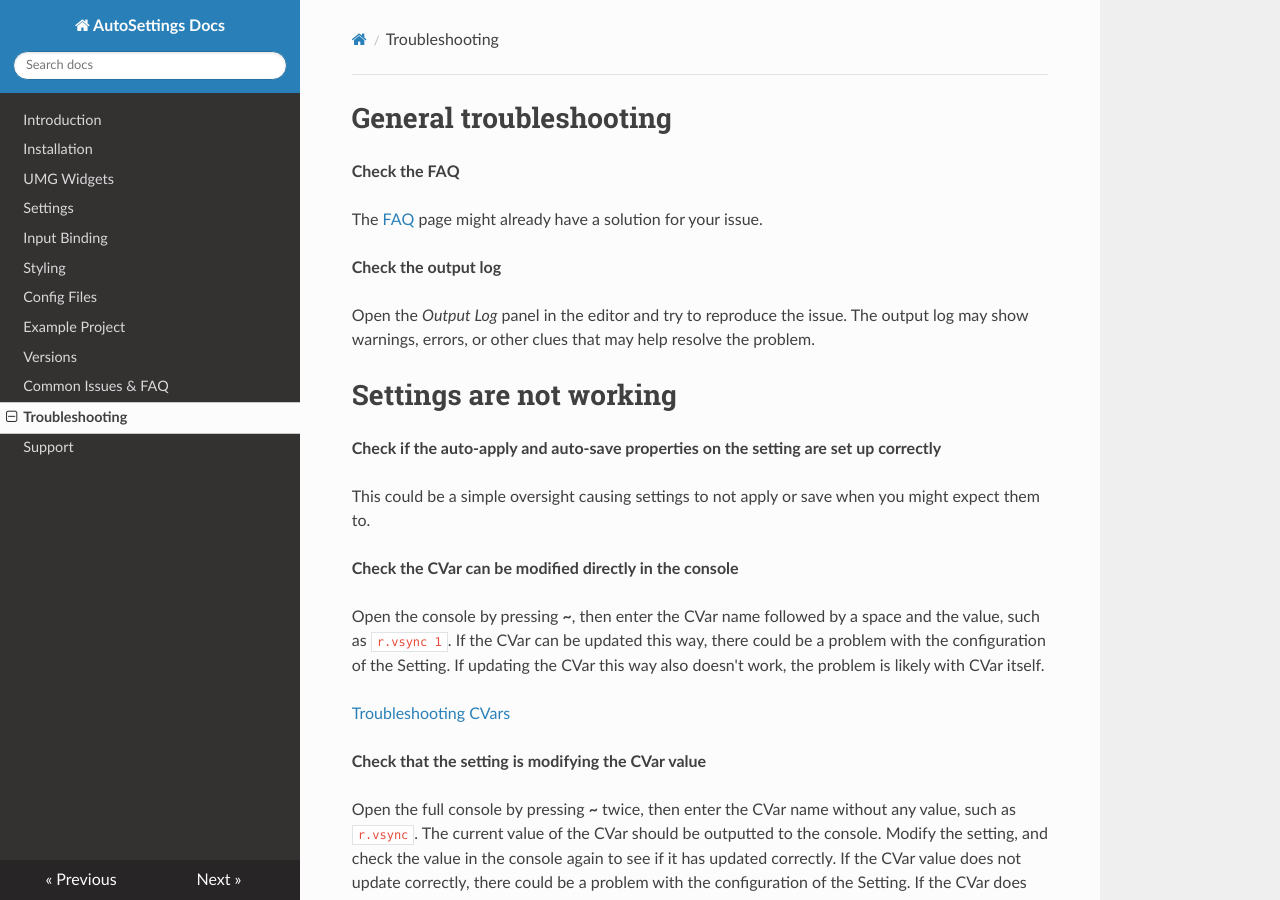
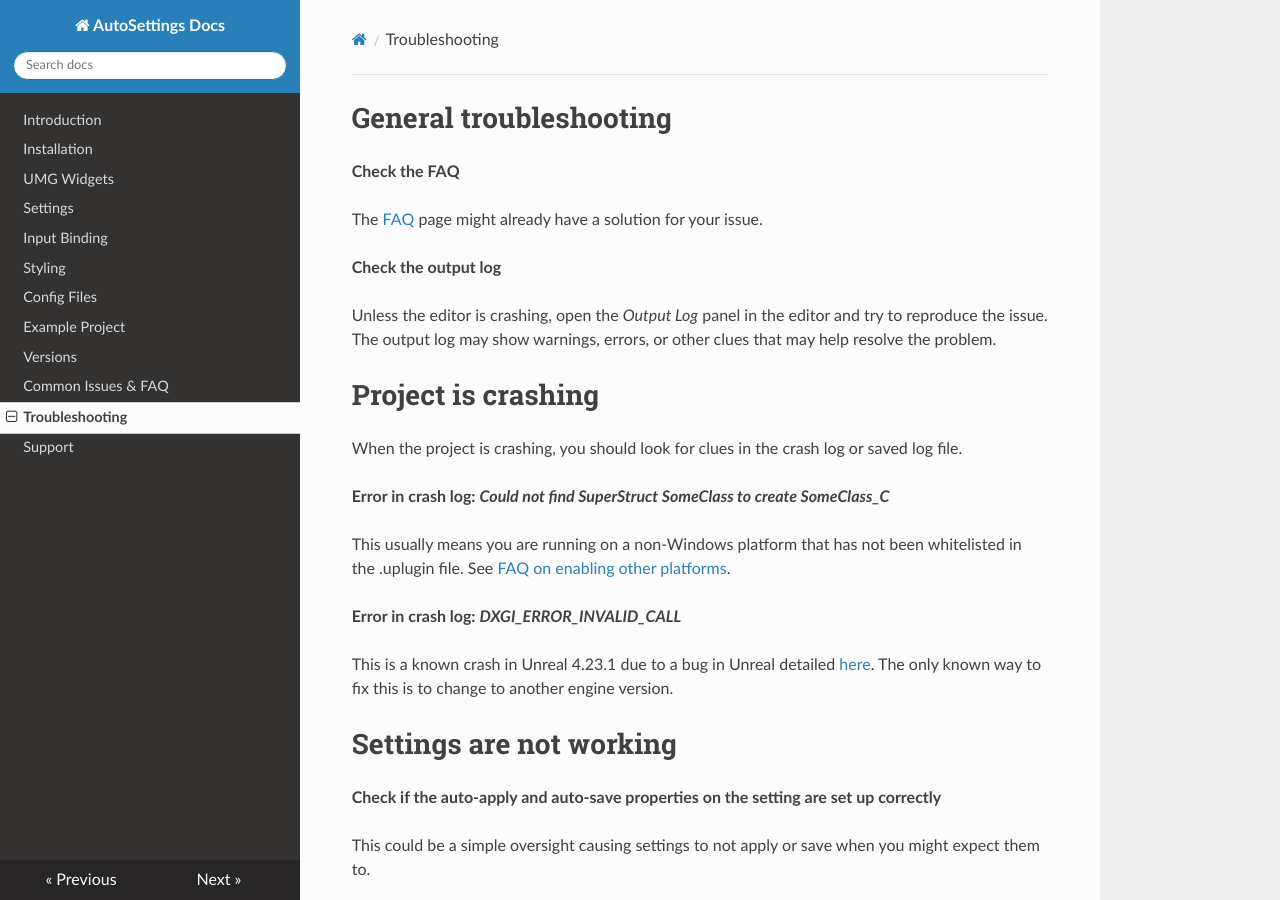
Before and after one commit to Acren/AutoSettings-Docs, an MkDocs documentation site: the page built from docs/troubleshooting.md, in a window 1280 px wide and 900 px high. Built offline with MkDocs 1.6.1, drawn with Linux system fonts in a browser that asks for light colours; nearby versions of some CDN libraries; old or Windows-style settings are respelled for this version of MkDocs.

Commit message:
Move individual crashes to troubleshooting page. Add crash troubleshooting for "Could not find SuperStruct"

```diff
--- a/docs/troubleshooting.md
+++ b/docs/troubleshooting.md
@@ -6,8 +6,22 @@ The [FAQ](/faq/) page might already have a solution for your issue.
 
 **Check the output log**
 
-Open the *Output Log* panel in the editor and try to reproduce the issue.
+Unless the editor is crashing, open the *Output Log* panel in the editor and try to reproduce the issue.
 The output log may show warnings, errors, or other clues that may help resolve the problem.
+
+# Project is crashing
+
+When the project is crashing, you should look for clues in the crash log or saved log file.
+
+**Error in crash log:** ***Could not find SuperStruct SomeClass to create SomeClass_C***
+
+This usually means you are running on a non-Windows platform that has not been whitelisted in the .uplugin file.
+See [FAQ on enabling other platforms](/faq/#does-auto-settings-work-on-platforms-other-than-windows).
+
+**Error in crash log:** ***DXGI_ERROR_INVALID_CALL***
+
+This is a known crash in Unreal 4.23.1 due to a bug in Unreal detailed [here](https://issues.unrealengine.com/issue/UE-81742).
+The only known way to fix this is to change to another engine version.
 
 # Settings are not working
 
```
Also changed, not shown: docs/faq.md (+5 -6 lines).
